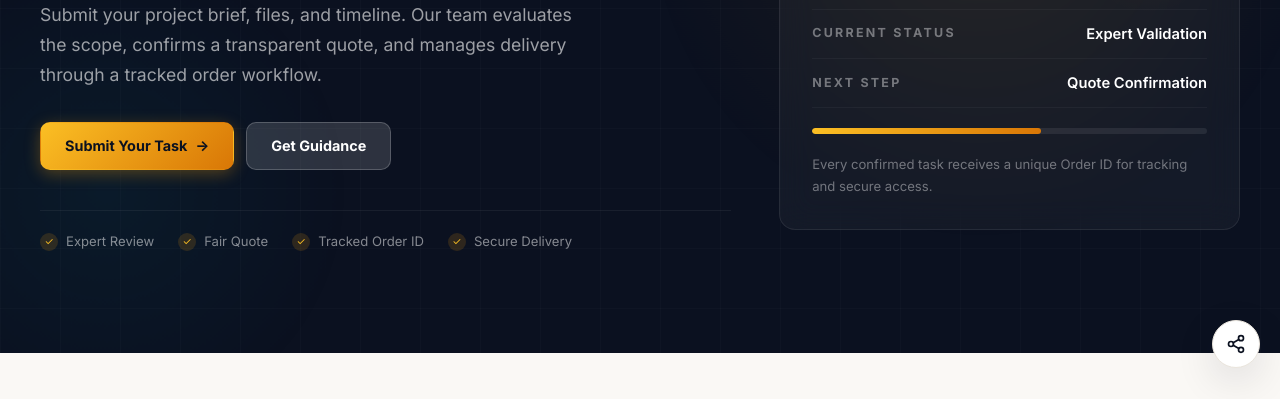
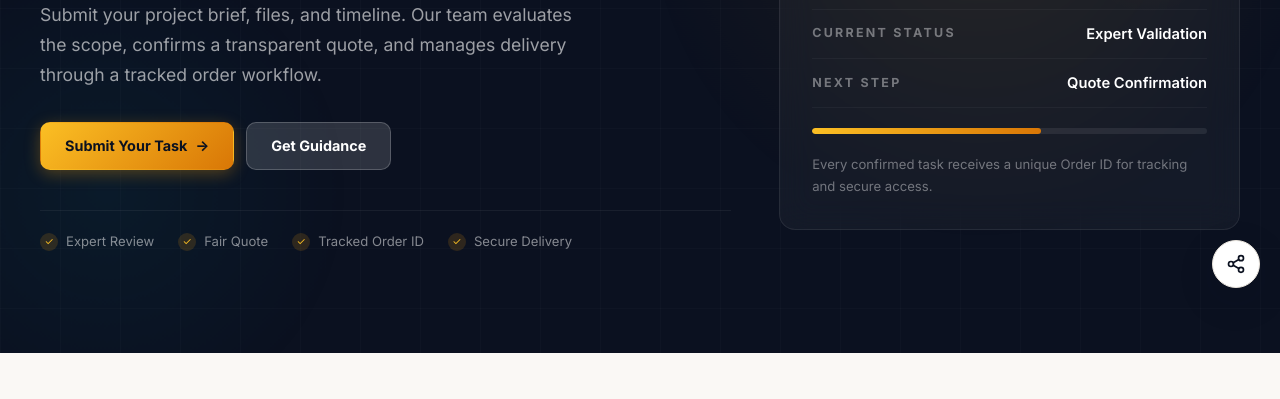
Before and after one commit to Dr-SherBaz/academic-ai-lab, a website: page index.html in a window 1280 px wide. Shown: the part 356-755 px from the top of the page. Drawn offline with Linux system fonts and the light colour scheme.

Commit message:
Adjust float-actions position above Tawk.to widget with 80px clearance

```diff
--- a/styles.css
+++ b/styles.css
@@ -1450,7 +1450,7 @@ small {
 .float-actions {
   position: fixed;
   right: var(--space-5);
-  bottom: var(--space-5);
+  bottom: calc(var(--space-5) + 80px);
   z-index: 50;
   display: flex;
   flex-direction: column;
```
